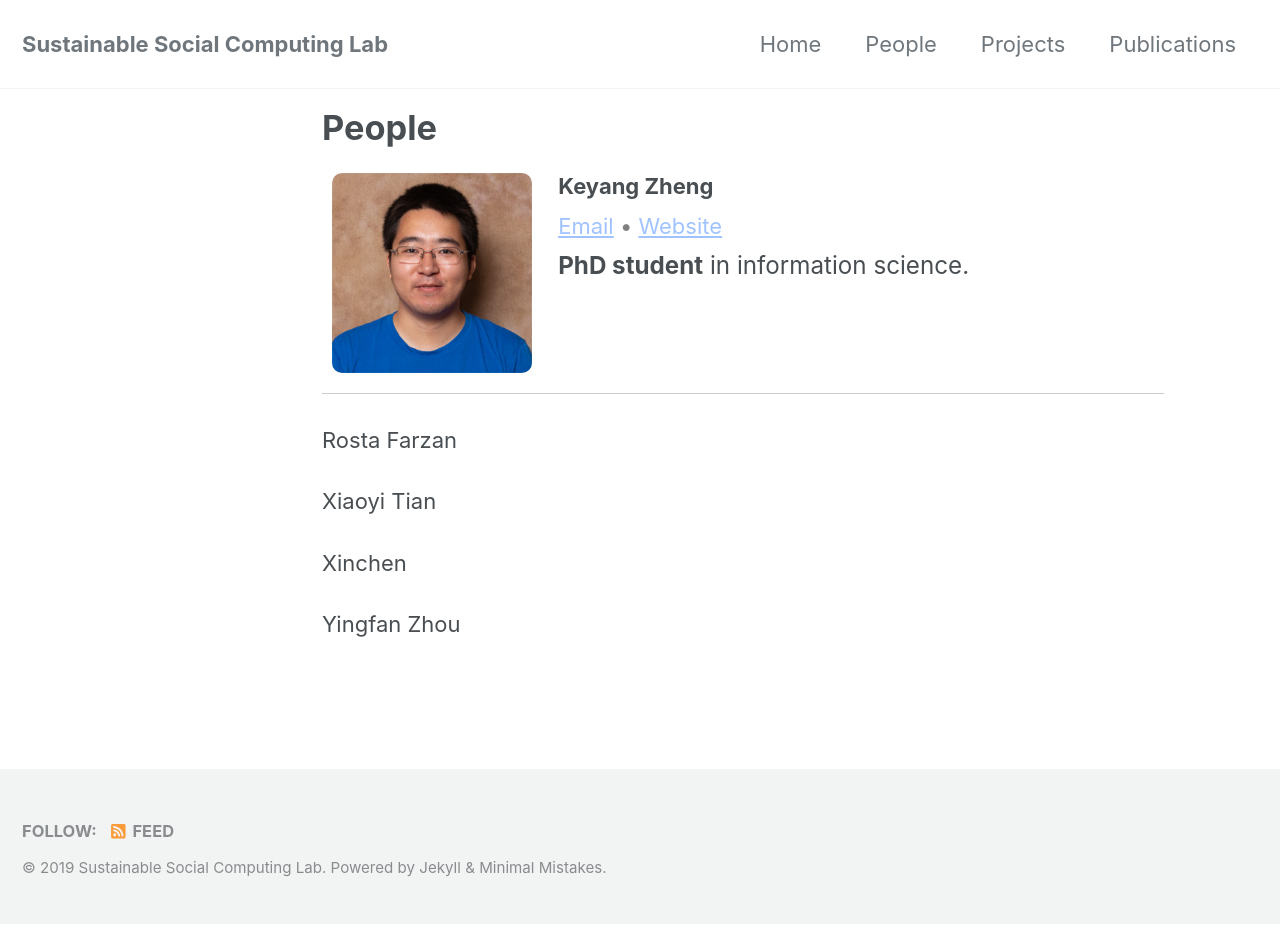
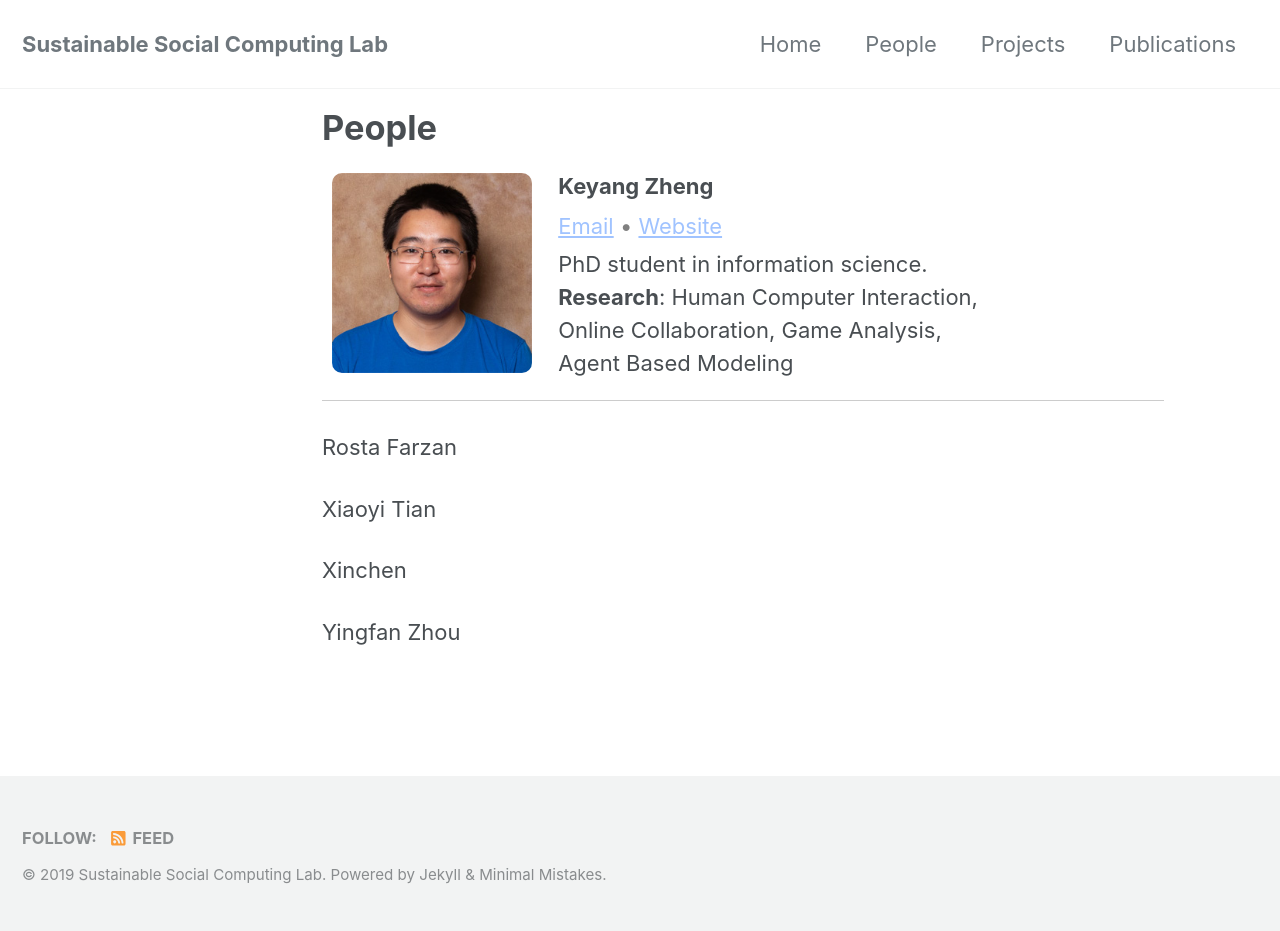
Before and after one commit to SSC-Pitt/SSC-Pitt.github.io, a Jekyll site: the page built from _pages/people.md, in a window 1280 px wide. Built offline with Jekyll 4.4.1, drawn with Linux system fonts in a browser that asks for light colours; cached includes are drawn as plain includes; nearby versions of some CDN libraries.

Commit message:
small changes to member template

```diff
--- a/_pages/people.md
+++ b/_pages/people.md
@@ -20,7 +20,8 @@ permalink: /people.html
       •
       <a href="https://blog.keyang.xyz">Website</a>
     </p>
-    <p class="info"><b>PhD student</b> in information science.</p>
+    <p class="info">PhD student in information science.</p>
+    <p class="research"><b>Research</b>: Human Computer Interaction, Online Collaboration, Game Analysis, Agent Based Modeling</p>
   </div>
 </div>
 
--- a/assets/css/main.scss
+++ b/assets/css/main.scss
@@ -52,6 +52,6 @@ div.profile-text p.links a{
   color: #A0C3FF;
 }
 
-div.profile-text p.info {
-  font-size: 1.1em
+div.profile-text p.info, div.profile-text p.info{
+  font-size: 1em
 }
```
